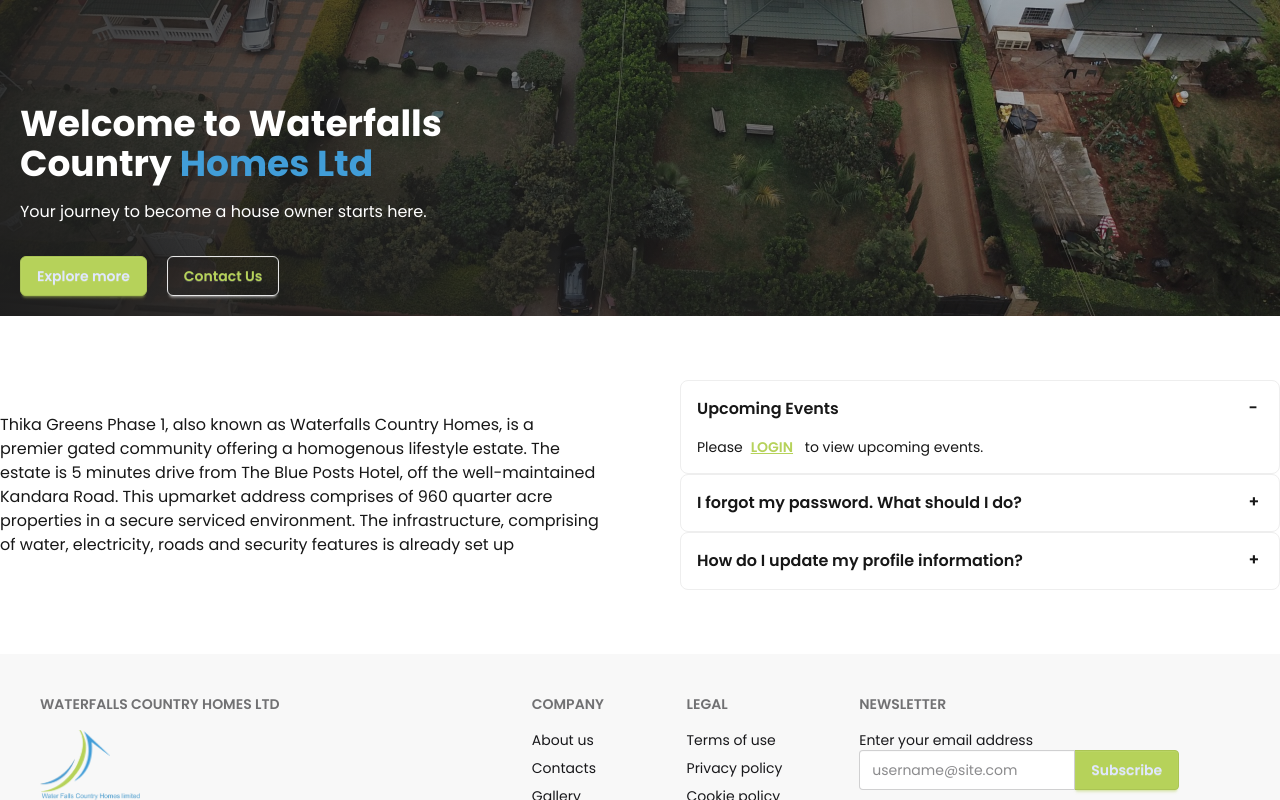
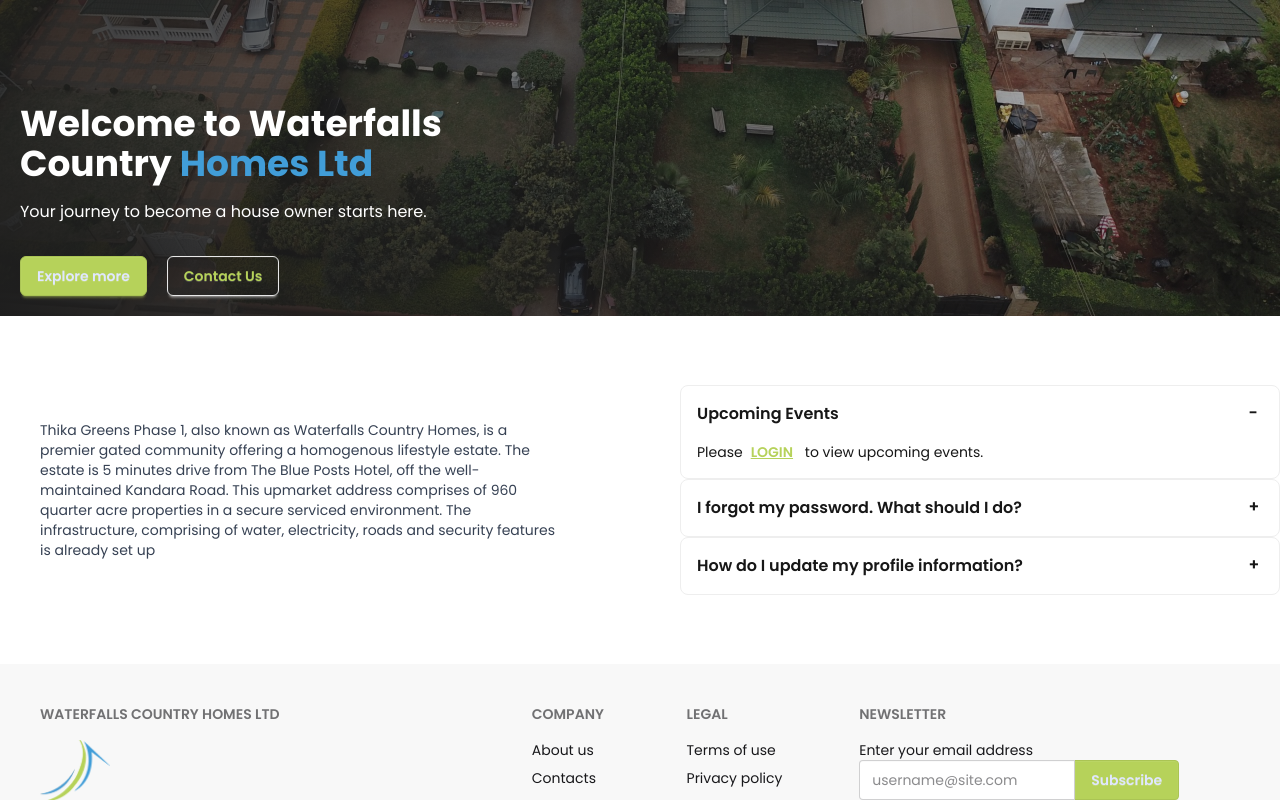
Before and after one commit to matthewkuria/waterfalls, a Next.js app: page / in a window 1280 px wide. Shown: the part 449-1249 px from the top of the page. Built offline with nearby package versions, Linux system fonts and the light colour scheme.

Commit message:
Set the padding for the intro images

```diff
--- a/app/components/AccordionLinks.tsx
+++ b/app/components/AccordionLinks.tsx
@@ -5,7 +5,7 @@
   return (
       <section className="flex flex-col items-center justify-center w-full  mx-auto my-8 md:flex-row gap-20 md:justify-between">
           <div className="w-full text-left my-8">
-              <p className="">
+              <p className="p-10 text-sm text-gray-700">
                 Thika Greens Phase 1, also known as Waterfalls Country Homes, is a premier gated community offering a homogenous lifestyle estate. The estate is 5 minutes drive from The Blue Posts Hotel, off the well-maintained Kandara Road. This upmarket address comprises of 960 quarter acre properties in a secure serviced environment. The infrastructure, comprising of water, electricity, roads and security features is already set up
               </p>
           </div>
```
